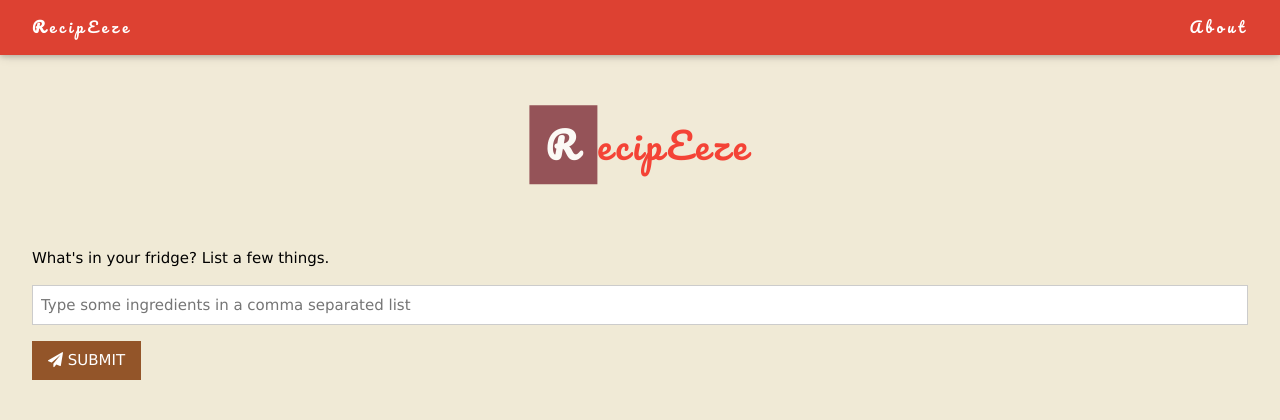
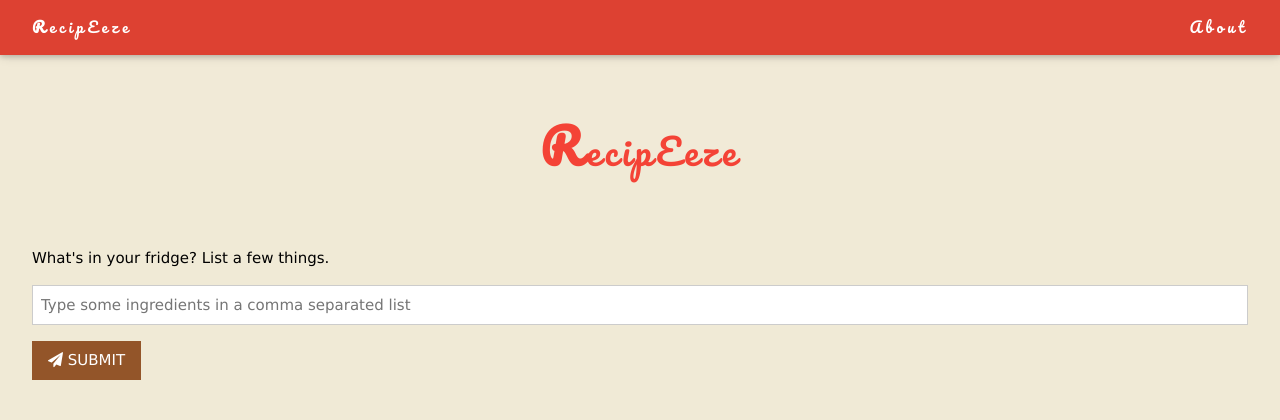
Before and after one commit to tamccullough/recipeeze, a Flask app: page /index in a window 1280 px wide. Shown: the top 420 px of the page. Run offline with Flask 2, Linux system fonts and the light colour scheme; parts of the project's set-up code (start-up, migrations or seed data) failed here and were passed over; some web fonts are replaced.

Commit message:
removed opacity and colouring of logo

```diff
--- a/templates/base.html
+++ b/templates/base.html
@@ -41,7 +41,7 @@ Description: Header used at the top of all pages for the site.
     <br>
     <br>
     <br>
-    <h1 class="w3-xxlarge w3-text-white"><span class="pacifico w3-padding w3-2019-biking-red w3-opacity-min"><b>R</b></span><span class="pacifico w3-hide-small w3-text-red">ecipEeze</span></h1>
+    <h1 class="w3-xxlarge w3-text-white"><span class="pacifico w3-xxxlarge w3-text-red"><b>R</b></span><span class="pacifico w3-hide-small w3-text-red">ecipEeze</span></h1>
   </div>
 </header>
 
```
